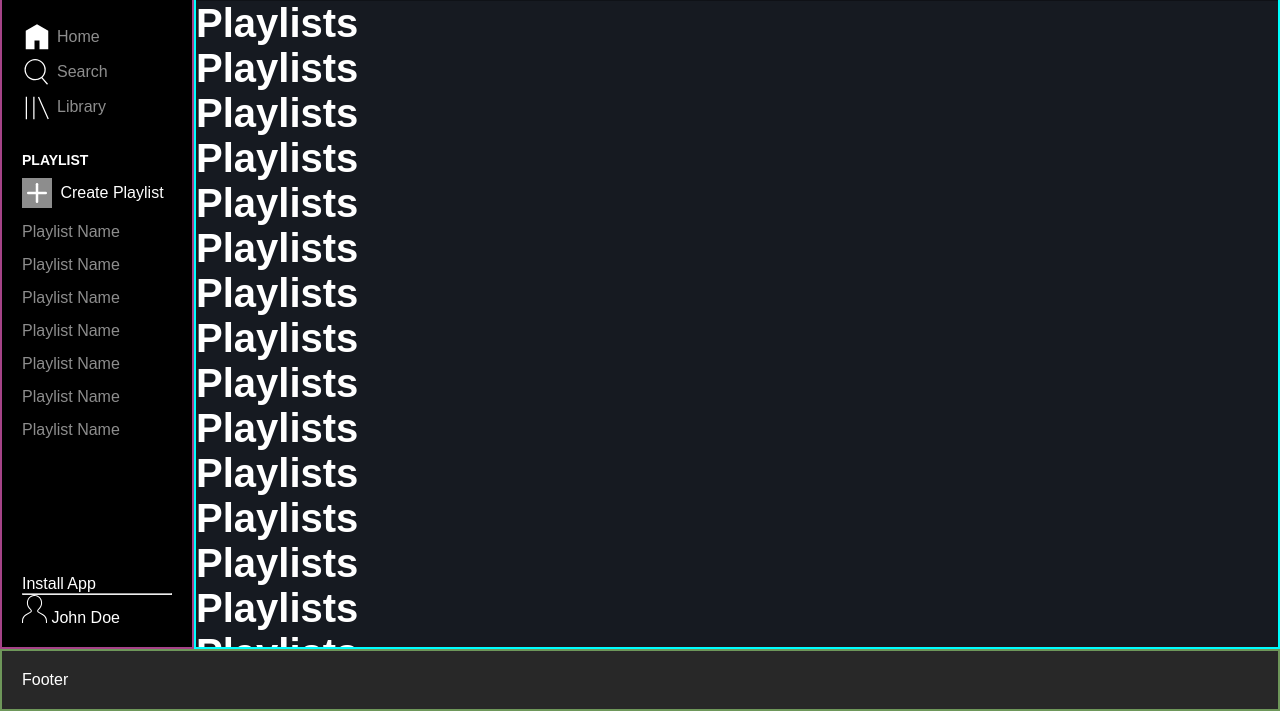
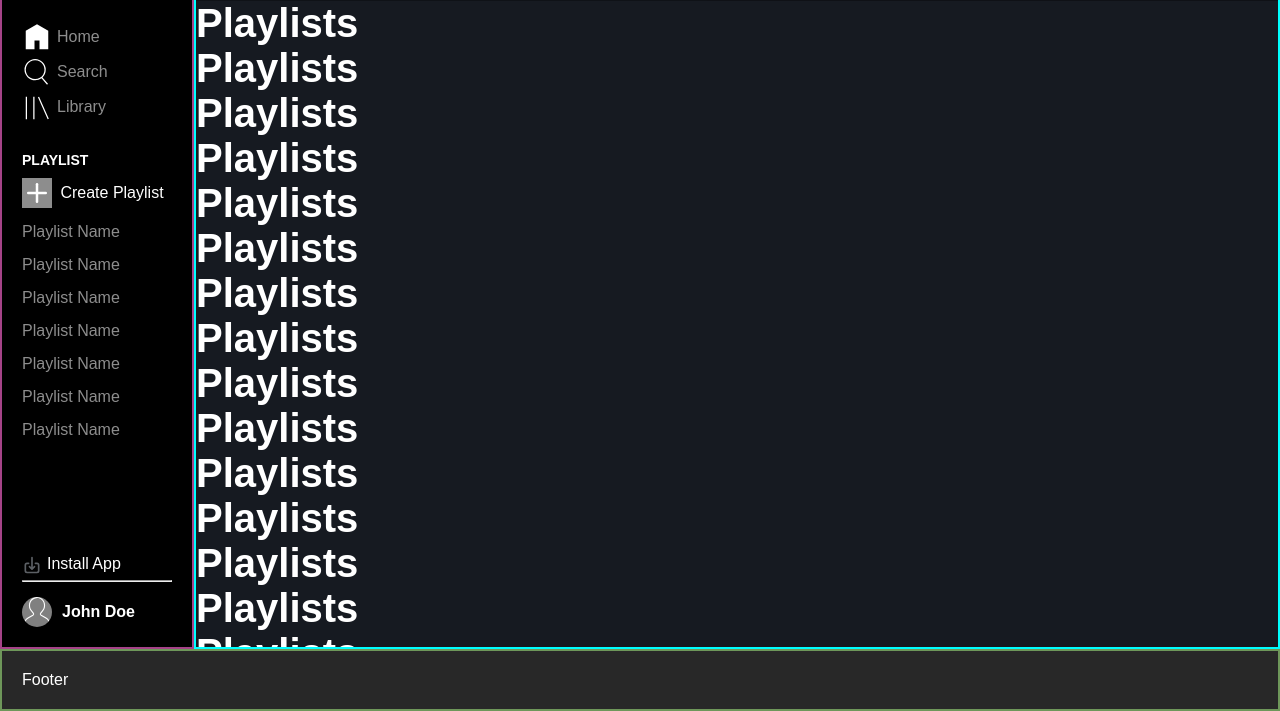
Before and after one commit to Tijanif/boolean-uk-html-spotify, a website: page index.html in a window 1280 px wide. Shown: the part 89-800 px from the top of the page. Drawn offline with Linux system fonts and the light colour scheme.

Commit message:
left side profil and avatar

```diff
--- a/index.html
+++ b/index.html
@@ -102,12 +102,16 @@
         </div>
         <div class="Left__profil">
           <div class="Left__profil__app">
-            <p>Install App</p>
+          <svg height="20px" width="20px" fill="#5c6065" xmlns="http://www.w3.org/2000/svg" viewBox="0 0 24 24">
+            <path
+              d="M8.29,13.29a1,1,0,0,0,0,1.42l3,3a1,1,0,0,0,1.42,0l3-3a1,1,0,0,0-1.42-1.42L13,14.59V3a1,1,0,0,0-2,0V14.59l-1.29-1.3A1,1,0,0,0,8.29,13.29ZM18,9H16a1,1,0,0,0,0,2h2a1,1,0,0,1,1,1v7a1,1,0,0,1-1,1H6a1,1,0,0,1-1-1V12a1,1,0,0,1,1-1H8A1,1,0,0,0,8,9H6a3,3,0,0,0-3,3v7a3,3,0,0,0,3,3H18a3,3,0,0,0,3-3V12A3,3,0,0,0,18,9Z" />
+          </svg> <span class="Left__profil__app__span" >Install App</span>
           </div>
           <hr />
           <div class="Left__profil__avatar">
             <svg
-              width="25px"
+              width="30px"
+              height="30px"
               viewBox="0 0 80 90"
               xmlns="http://www.w3.org/2000/svg"
             >
--- a/styles/style.css
+++ b/styles/style.css
@@ -140,6 +140,45 @@ a:active {
 .Left__playlist__ul li {
   margin: 15px 0;
 }
+
+/* Left Profil */
+.Left__profil__app {
+  margin: 5px 0;
+  display: grid;
+  grid-template-columns: auto 1fr;
+  grid-gap: 5px;
+  cursor: pointer;
+}
+
+.Left__profil__app:hover {
+  color: var(--grey);
+}
+
+/* Left profil avatar */
+.Left__profil__avatar {
+  margin: 15px 0 0 0;
+  display: grid;
+  grid-template-columns: auto 1fr;
+  grid-gap: 10px;
+  align-items: center;
+  justify-items: left;
+  font-weight: bold;
+}
+.Left__profil__avatar:hover {
+  color: var(--grey);
+}
+.Left__profil__avatar svg {
+  background-color: grey;
+
+  border-radius: 50%;
+}
+.Left__profil__avatar svg:hover {
+  background-color: black;
+  fill: var(--grey);
+
+  border-radius: 50%;
+}
+
 /* Main */
 .Main {
   grid-area: Main;
```
